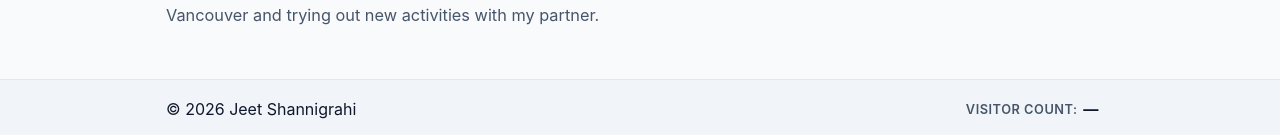
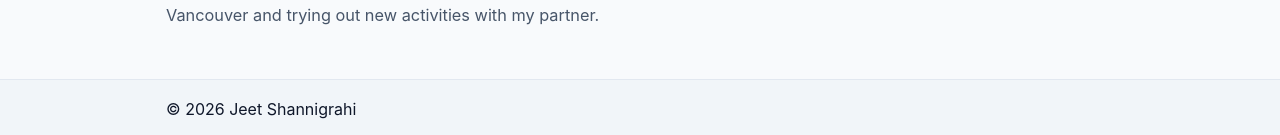
Before and after one commit to JeetShannigrahi21/JeetShannigrahi21.github.io, a Jekyll site: the page built from index.md, in a window 1280 px wide. Shown: the part 1308-1443 px from the top of the page. Built offline with Jekyll 4.4.1, drawn with Linux system fonts in a browser that asks for light colours.

Commit message:
remove visitor count

```diff
--- a/_includes/footer.html
+++ b/_includes/footer.html
@@ -1,9 +1,5 @@
 <footer class="site-footer">
   <div class="container footer-grid">
     <div>&copy; <span id="year"></span> Jeet Shannigrahi</div>
-    <div class="counter" aria-live="polite">
-      <span class="counter-label">Visitor Count:</span>
-      <span id="visitor-count" class="counter-value">—</span>
-    </div>
   </div>
 </footer>
```
